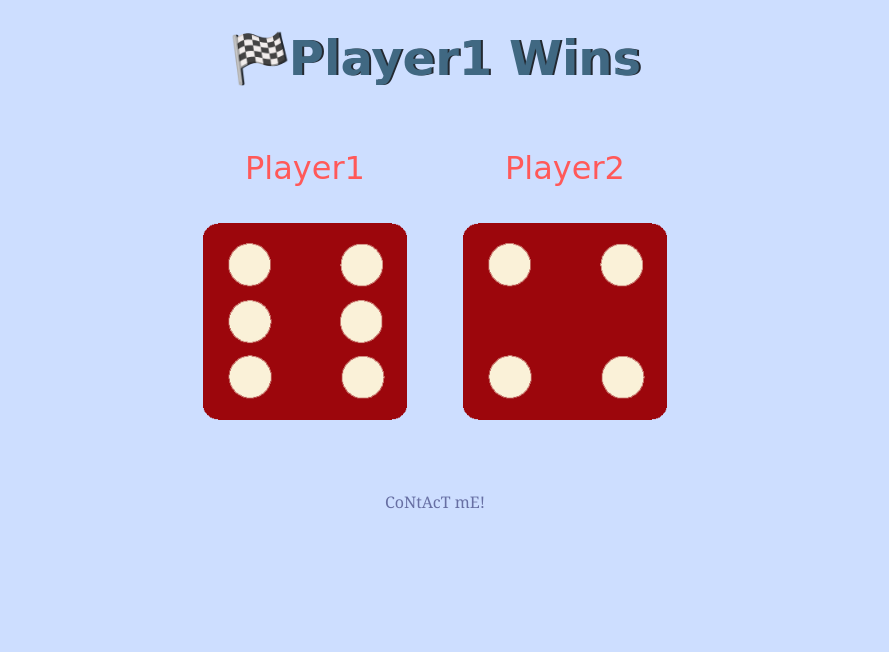
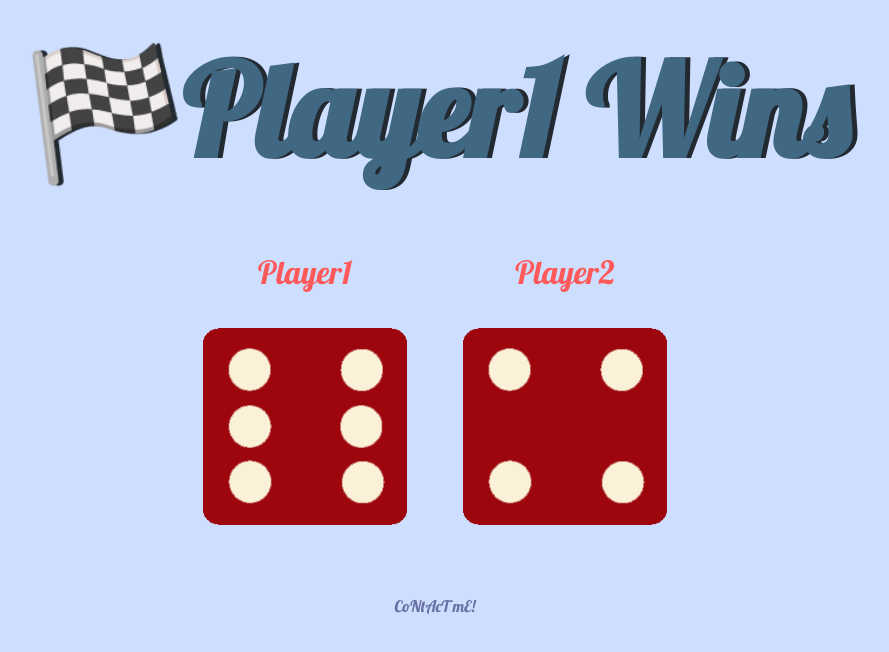
Before and after one commit to entity-cosmos/Dice-Game, a plain HTML site: page index.html in a window 1280 px wide. Shown: the whole page, without its empty margins (205-1094 px from the left). Drawn offline with Linux system fonts and the light colour scheme.

Commit message:
Update styles.css

```diff
--- a/styles.css
+++ b/styles.css
@@ -16,16 +16,16 @@ body {
 
 h1 {
   margin: 30px;
-  font-family: 'Press Start 2P', cursive;
-  text-shadow: 2px 0 #232931;
-  font-size: 3rem;
+  font-family: 'Lobster', cursive;
+  text-shadow: 5px 0 #232931;
+  font-size: 8rem;
   color: #406882;
 }
 
 p {
   font-size: 2rem;
   color: #FF5959;
-  font-family: 'Press Start 2P', cursive;
+  font-family: 'Lobster', cursive;
 }
 
 img {
@@ -43,7 +43,7 @@ a:link, a:visited {
   text-decoration: none;
   color: #676FA3;
   text-align: center;
-  font-family: Georgia, 'Times New Roman', Times, serif;
+  font-family: 'Lobster', cursive;
 }
 
 a:hover{
```
